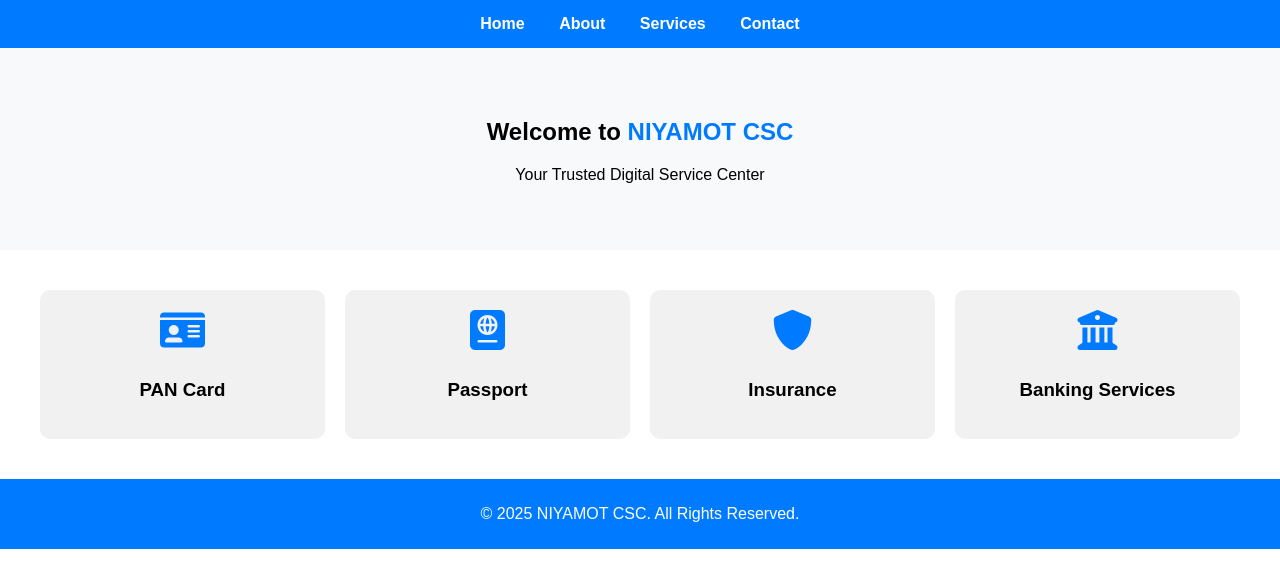
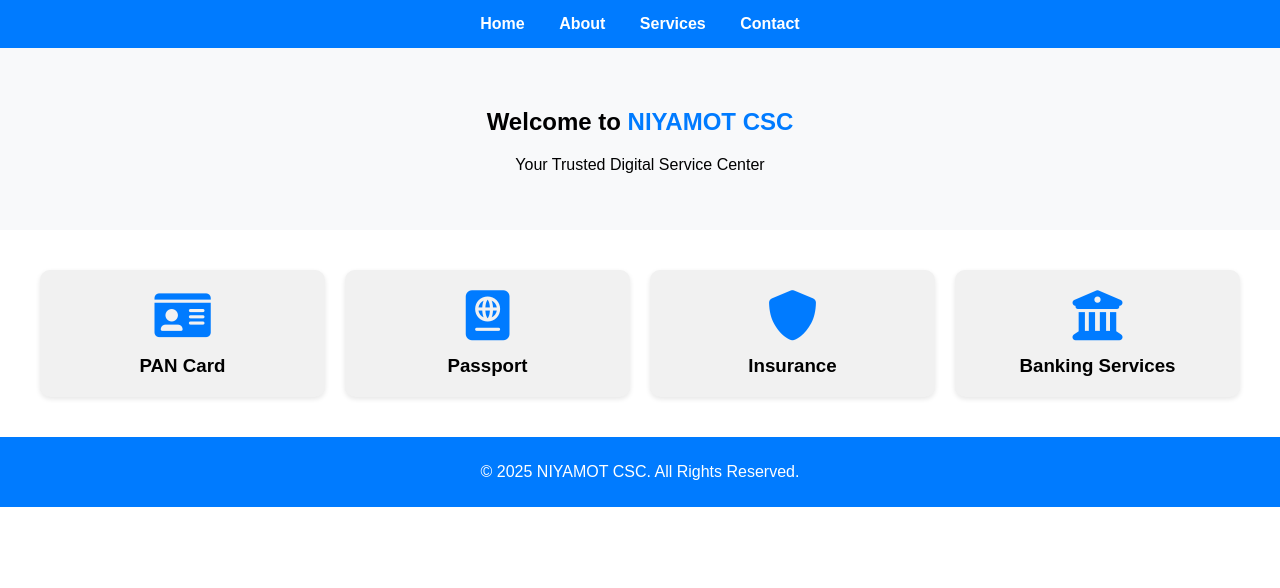
Before and after one commit to SmartPayService/smartpay, a plain HTML site: page index.html in a window 1280 px wide. Drawn offline with Linux system fonts and the light colour scheme.

Commit message:
Add files via upload

```diff
--- a/style.css
+++ b/style.css
@@ -19,7 +19,7 @@ header nav a {
 
 .hero {
     text-align: center;
-    padding: 50px 20px;
+    padding: 40px 20px;
     background: #f8f9fa;
 }
 
@@ -41,17 +41,23 @@ header nav a {
     text-align: center;
     padding: 20px;
     transition: 0.3s;
+    box-shadow: 0 2px 5px rgba(0,0,0,0.1);
 }
 
 .service-card i {
-    font-size: 40px;
+    font-size: 50px;
     color: #007bff;
-    margin-bottom: 10px;
+    margin-bottom: 15px;
+}
+
+.service-card h3 {
+    margin: 0;
 }
 
 .service-card:hover {
     background: #007bff;
     color: white;
+    transform: translateY(-5px);
 }
 
 .service-card:hover i {
```
